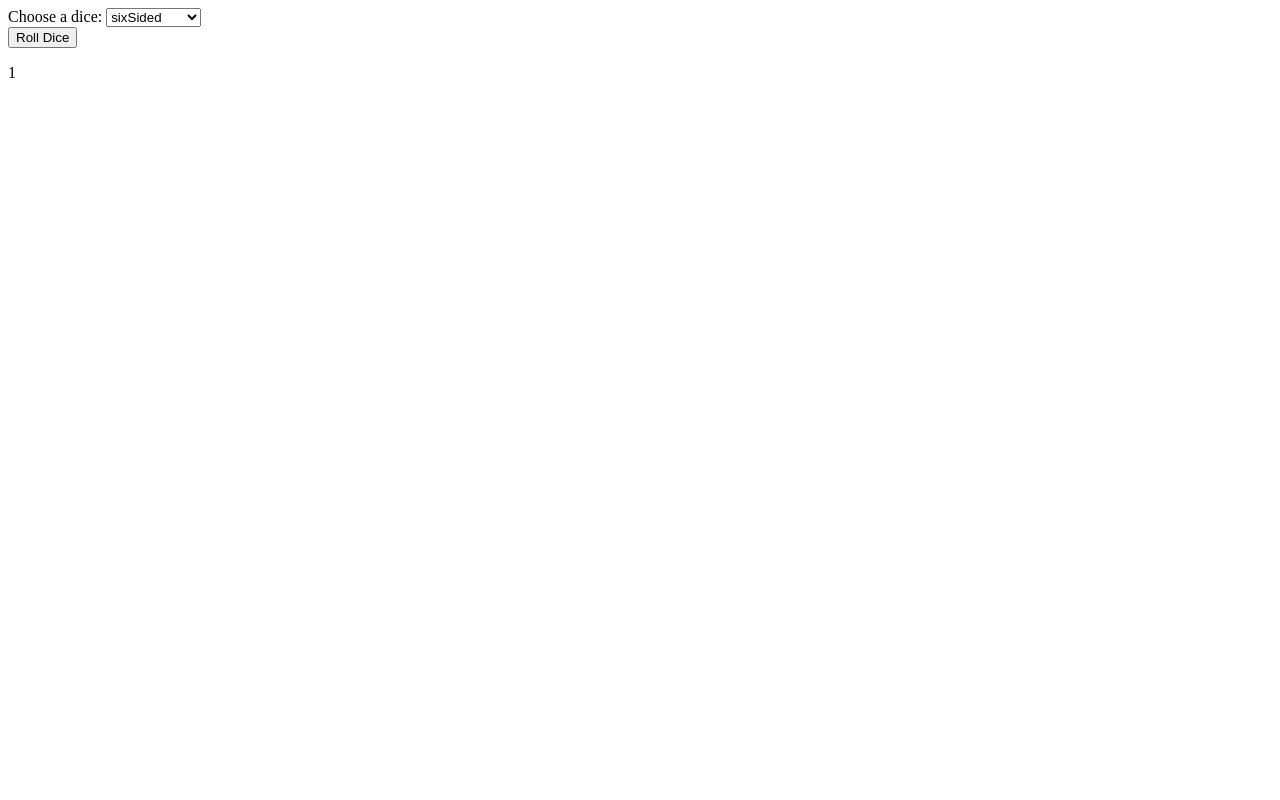
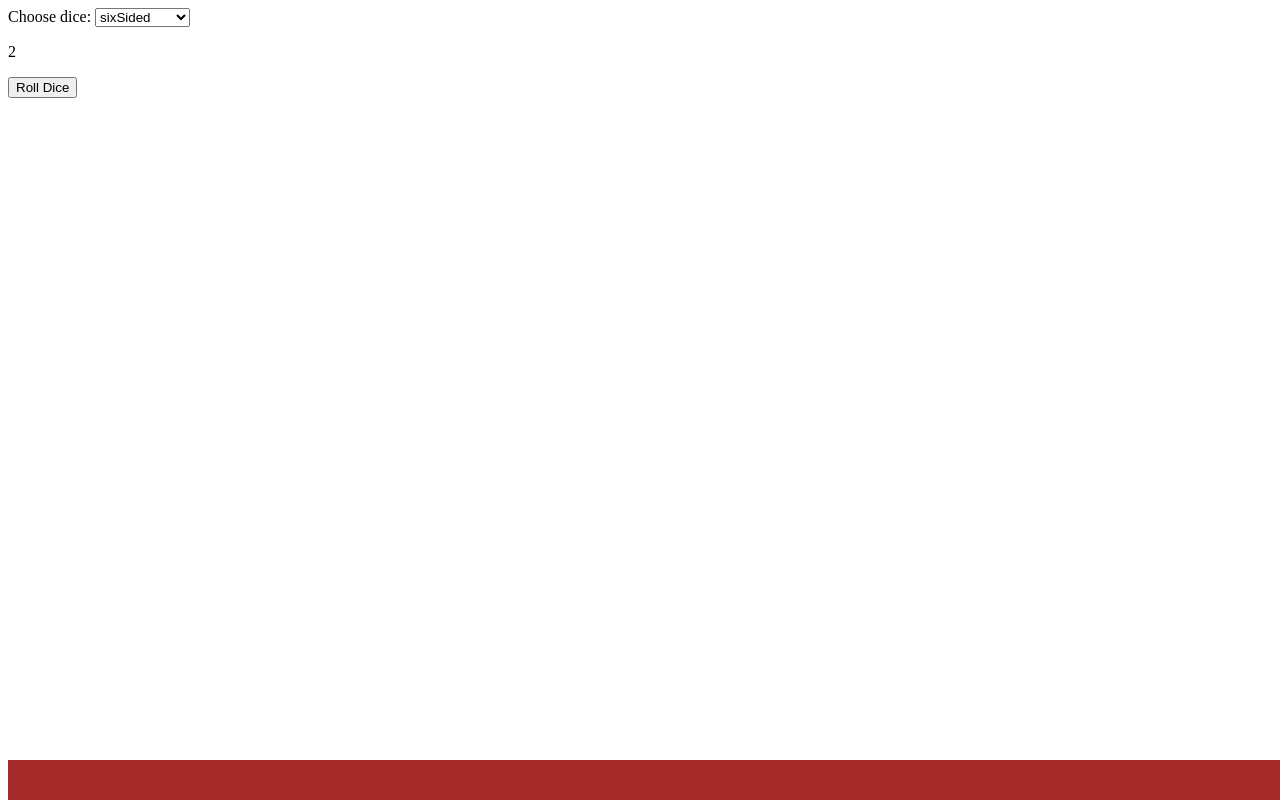
Before and after one commit to BlackBoltBeta/Dice-Roller, a plain HTML site: page index.html in a window 1280 px wide. Both pictures are taken after a click on the button "Roll Dice". Drawn offline with Linux system fonts and the light colour scheme.

Commit message:
Feat(Js/css):Add dice select, Styled footer

```diff
--- a/assets/css/stryle.css
+++ b/assets/css/stryle.css
@@ -0,0 +1,24 @@
+#page-container {
+    position: relative;
+    min-height: 100vh;
+  }
+
+#content-wrap {
+    padding-bottom: 2.5rem;
+}
+
+#footer {
+    background-color: brown;
+    position: absolute;
+    bottom: 0;
+    width: 100%;
+    height: 2.5rem;
+}
+
+#select-container {
+
+}
+
+#select-box {
+
+}
--- a/assets/js/script.js
+++ b/assets/js/script.js
@@ -1,25 +1,32 @@
+function diceroll(num) {
+  let randomNumber = Math.floor(Math.random() * num) + 1;
+    console.log("bananwaffle")
+    printNumber(randomNumber)
+}
 
-// Generate random number
-function getRandomIntInclusive(min, max) {
-    min = Math.ceil(min);
-    max = Math.floor(max);
-    return Math.floor(Math.random() * (max - min + 1) + min);
-  }
+//Print diceroll
 
-  let rollDice = () => getRandomIntInclusive(1, 6);
+function printNumber(number) {
+  let placeholder = document.getElementById('placeholder');
+  placeholder.innerText = number;
+}
 
+let button = document.getElementById('button');
 
-  // Clicke button
-  document.getElementById("roll").addEventListener("click", function () {
+button.onclick = function() {
 
-  // Select function
+let diceSide = document.getElementById('diceSide');
+     let selected = diceSide.options[diceSide.selectedIndex].text;
+     if(selected === 'sixSided'){
+      diceroll(6);
+     } else if (selected === 'eightSided') {
+      diceroll(8);
+    } else if (selected === 'tenSided') {
+      diceroll(10);
+    } else if (selected === 'twentySided') {
+      diceroll(20);
+    } else {
 
-  // Roll dice
-    const player1Score = rollDice();
-
-  // Empty string to store result
-    let result = "";
-  // Display result
-    document.getElementById("results").innerHTML = `
-    <p>${player1Score}</p>`;
-  });
+    }
+    printNumber(result);
+  };
--- a/index.html
+++ b/index.html
@@ -12,18 +12,7 @@
     <section>
         <div id="select-container">
             <div id="select-box">
-                <!-- <form action="">
-                    <label for="sixSided">Six</label>
-                    <input type="radio" name="diceSide" id="sixSided" >
-                    <label for="eightSided">Eight</label>
-                    <input type="radio" name="diceSide" id="eightSided">
-                    <label for="tenSided">Ten</label>
-                    <input type="radio" name="diceSide" id="tenSided">
-                    <label for="tenSided">Twenty</label>
-                    <input type="radio" name="diceSide" id="twentySided">
-                </form> -->
-
-                <label for="diceSide">Choose a dice:</label>
+                <label for="diceSide">Choose dice:</label>
                 <select name="diceSide" id="diceSide">
                     <option value="sixSided">sixSided</option>
                     <option value="eightSided">eightSided</option>
@@ -32,11 +21,11 @@
                 </select>
             </div>
         </div>
-        <div id="flex-container">
-            <div id="box">
-                    <button id="roll">Roll Dice</button>
-                    <div id="results"></div>
-            </div>
+          <div id="select-box">
+            <p id="placeholder">
+
+            </p>
+            <button id="button">Roll Dice</button>
           </div>
     </section>
     <footer id="footer"></footer>
```
